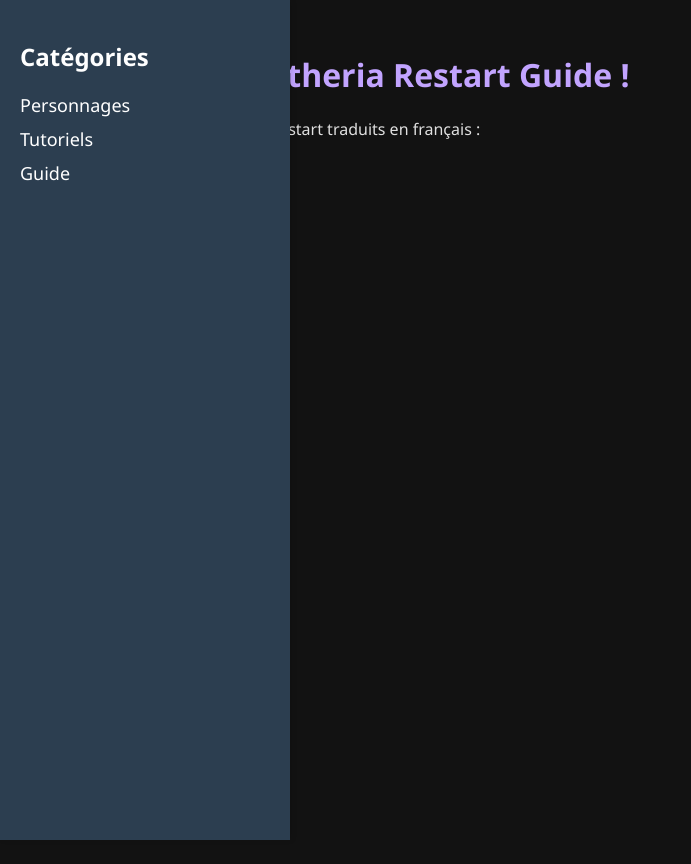
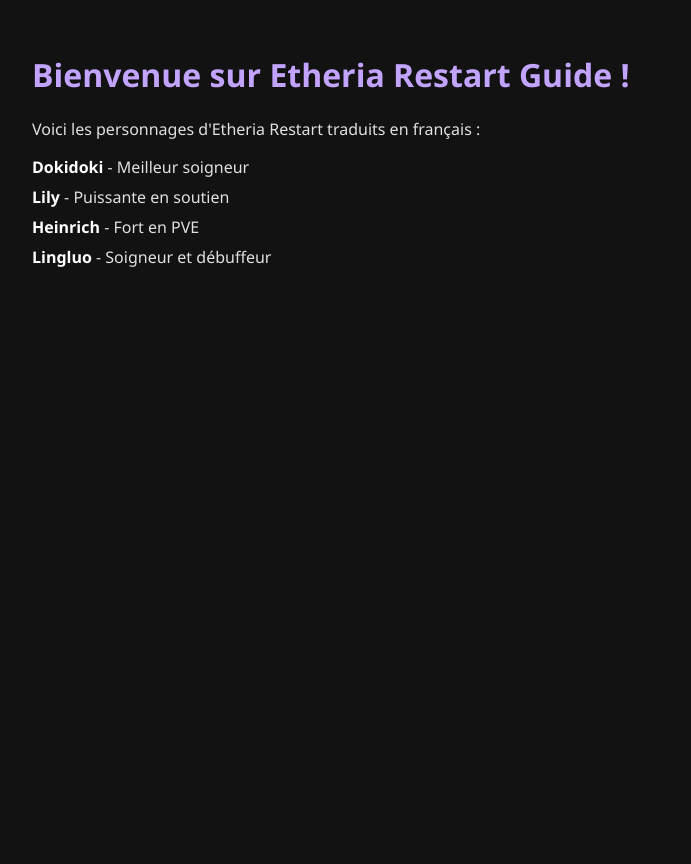
Before and after one commit to Chiubbi/etheria-restart, a Next.js app: page / in a window 1280 px wide. Shown: the whole page, without its empty margins (0-691 px from the left). Built offline with nearby package versions, Linux system fonts and the light colour scheme.

Commit message:
Update layout.js

```diff
--- a/pages/layout.js
+++ b/pages/layout.js
@@ -1,16 +1,9 @@
-// pages/layout.js
-import Sidebar from '../components/Sidebar';
+// components/layout.js
+
 import styles from './layout.module.css';
 
 const Layout = ({ children }) => {
-  return (
-    <div className={styles.container}>
-      <Sidebar />
-      <div className={styles.content}>
-        {children}
-      </div>
-    </div>
-  );
+  return <div className={styles.container}>{children}</div>;
 };
 
 export default Layout;
```
